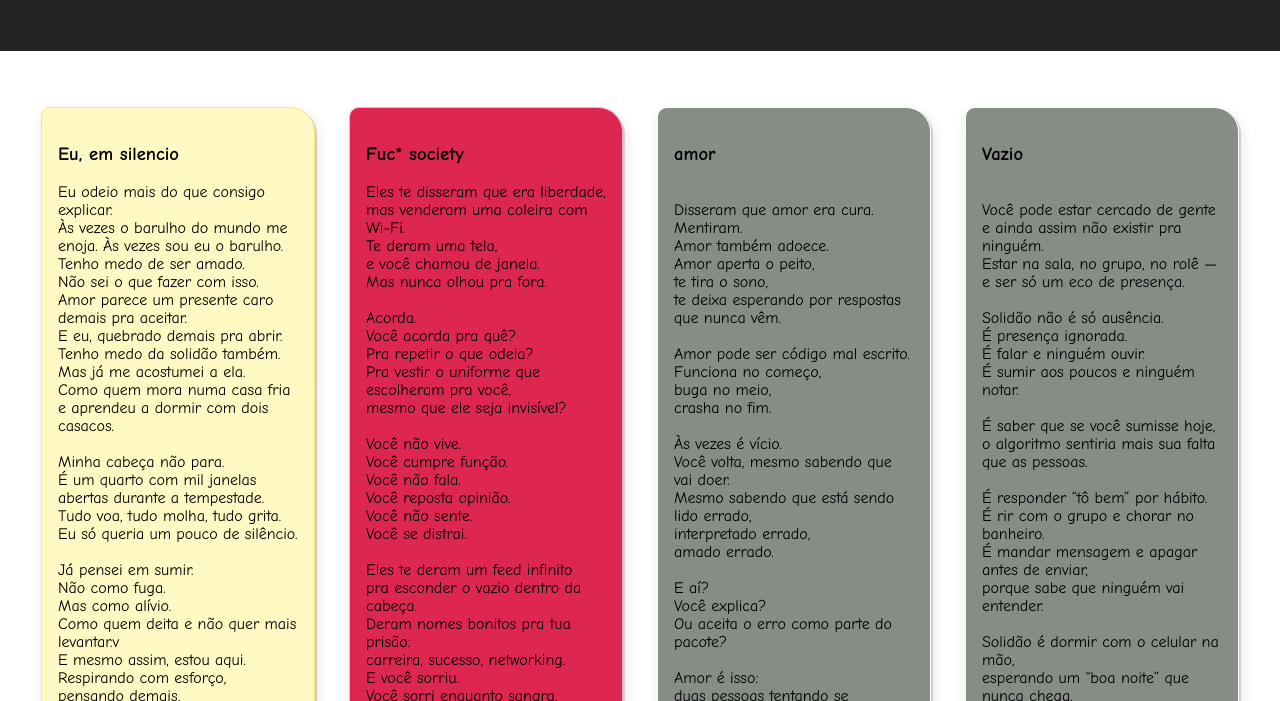
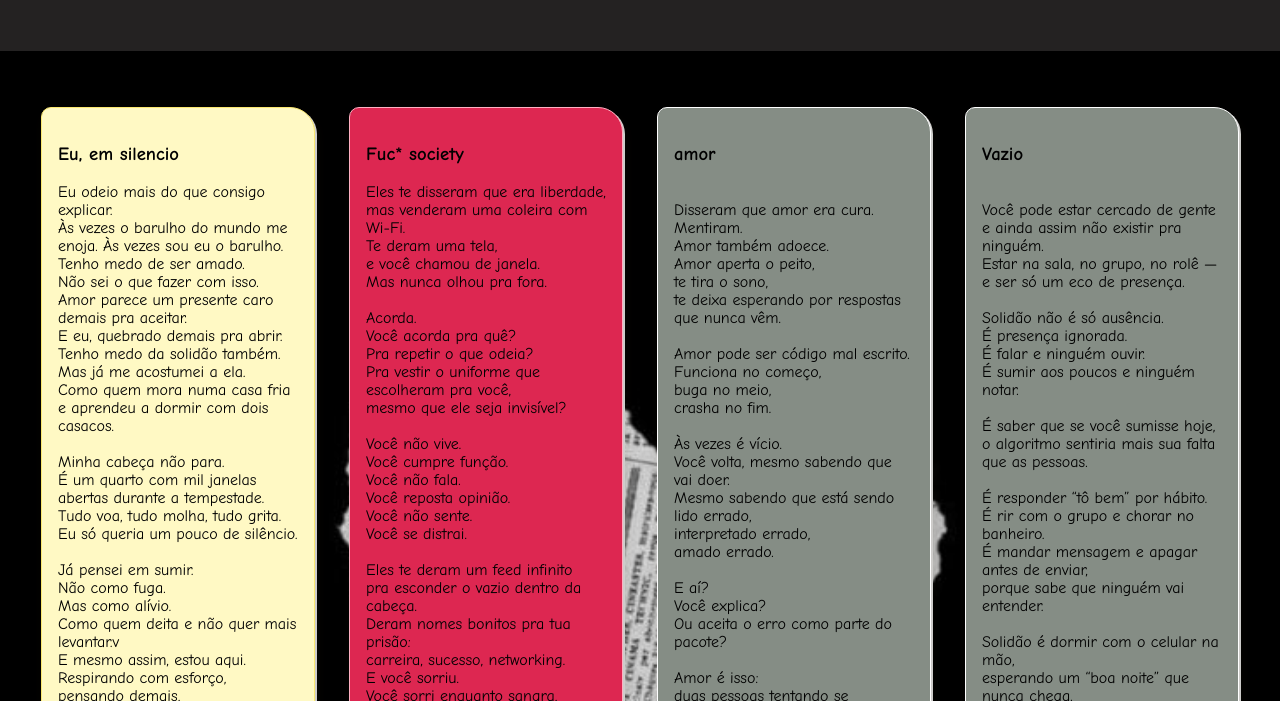
Before and after one commit to 260409-william/poemas-, a plain HTML site: page index.html in a window 1280 px wide. Shown: the part 99-800 px from the top of the page. Drawn offline with Linux system fonts and the light colour scheme.

Commit message:
Update style.css

```diff
--- a/style.css
+++ b/style.css
@@ -1,6 +1,6 @@
 body {
     font-family: 'Segoe UI', 'Arial', sans-serif;
-    background: url('fundo.jpeg') no-repeat center center fixed;
+    background: url('img/fundo.jpeg') no-repeat center center fixed;
     background-size: cover;
     margin: 0;
     padding: 0;
```
